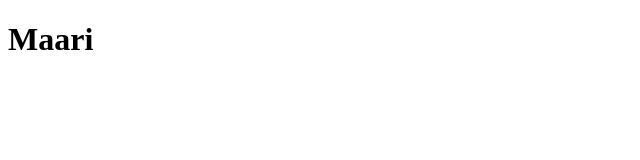
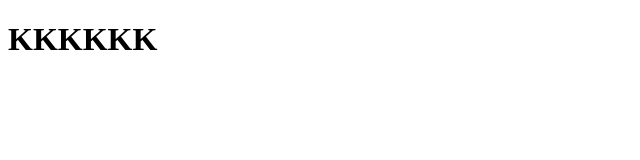
Before and after one commit to KDBhagat/github-practice, a plain HTML site: page index.html in a window 1280 px wide. Shown: the whole page, without its empty margins (0-640 px from the left). Drawn offline with Linux system fonts and the light colour scheme.

Commit message:
html file change

```diff
--- a/index.html
+++ b/index.html
@@ -6,6 +6,6 @@
     <title>Document</title>
 </head>
 <body>
-    <h1>Maari</h1>
+    <h1>KKKKKK</h1>
 </body>
 </html>
```
